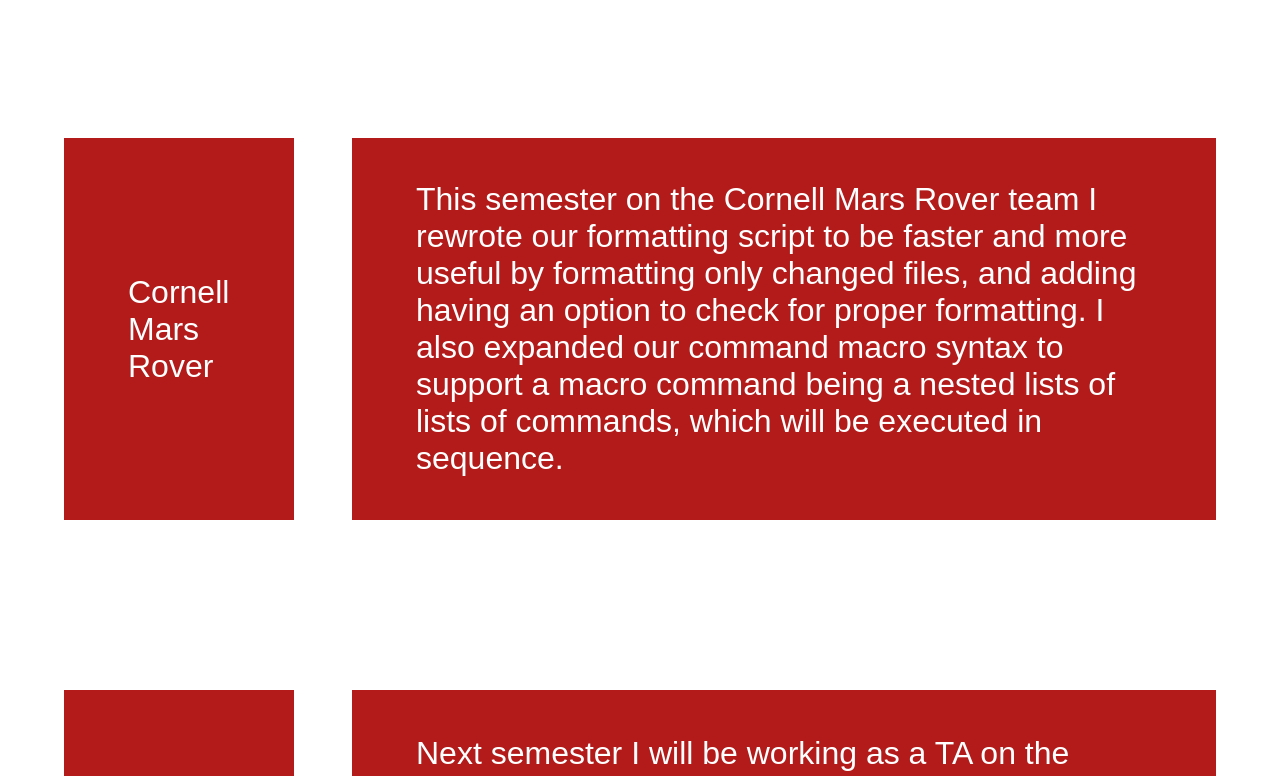
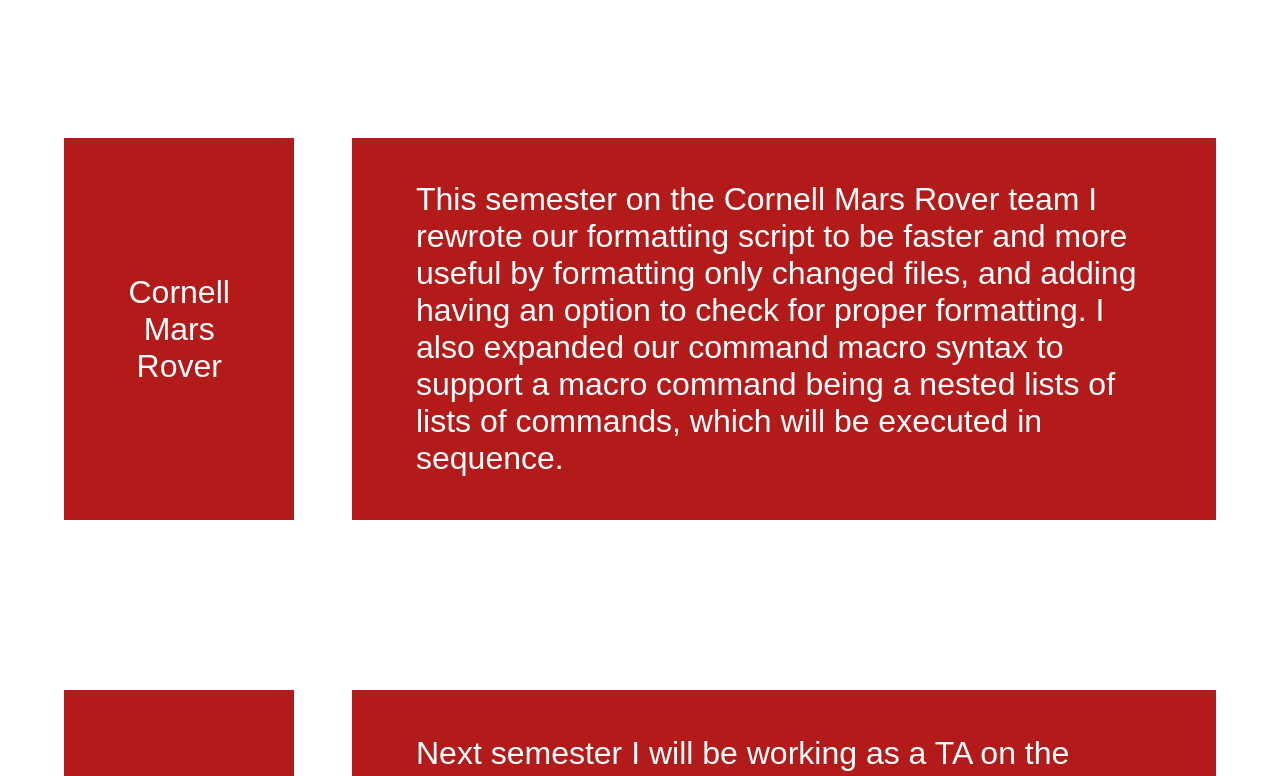
Before and after one commit to alexanderGGreenberg/me, a React (Create React App) app: page / in a window 1280 px wide. Shown: the part 1920-2696 px from the top of the page. Built offline with nearby package versions, Linux system fonts and the light colour scheme.

Commit message:
Fix experience card title text alignment

```diff
--- a/src/ExperienceCard.css
+++ b/src/ExperienceCard.css
@@ -7,7 +7,13 @@
   color: white;
   font-size: 4vmin;
   padding: 2em;
+}
+
+#experiencecard--wrapper-left {
   text-align: left;
+}
+#experiencecard--wrapper-center {
+  text-align: center;
 }
 
 
--- a/src/ExperienceCard.js
+++ b/src/ExperienceCard.js
@@ -5,10 +5,10 @@
   render() {
     return (
       <div id= "experiencecard--wrapper">
-        <aside>
+        <aside id = "experiencecard--wrapper-center">
           {this.props.title}
         </aside>
-        <main>
+        <main id = "experiencecard--wrapper-left">
           {this.props.description}
         </main>
       </div>
```
